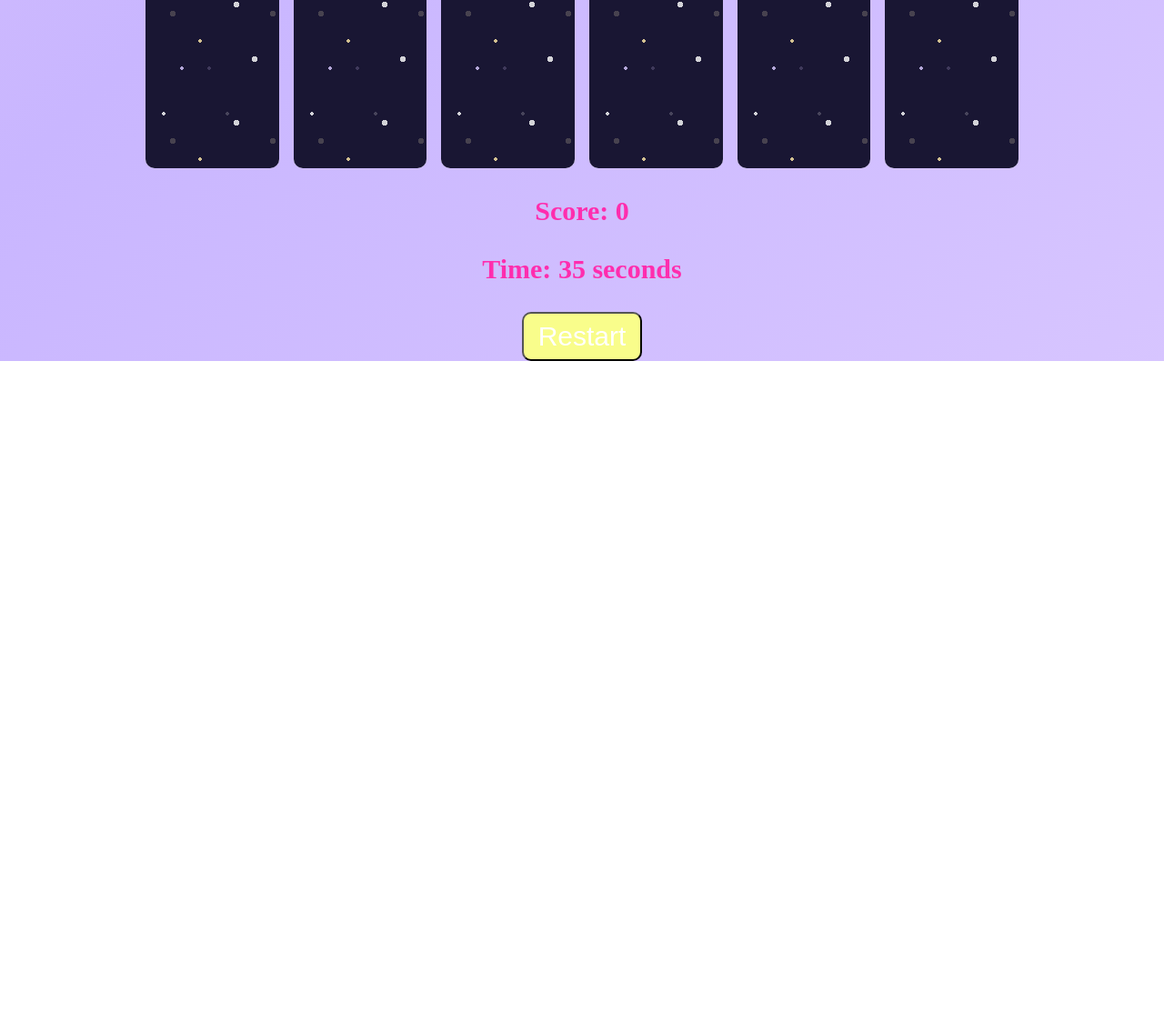
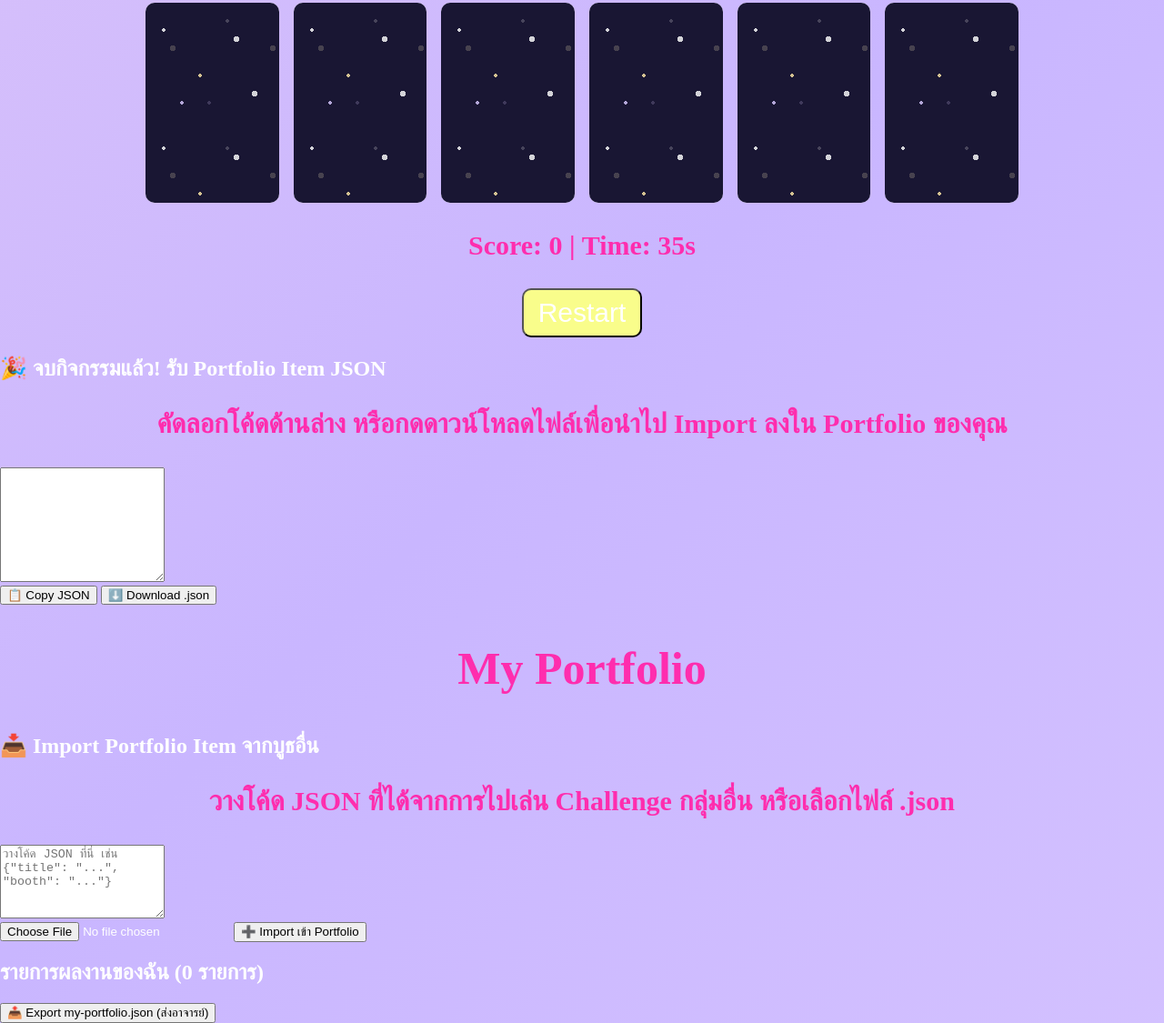
Before and after one commit to MueanfanNilrit/Challenge_for_CS100, a plain HTML site: page index.html in a window 1280 px wide. Shown: the part 632-1757 px from the top of the page at 91% size. Before the commit the page ends 1029 px from the top, so only its background shows below. Drawn offline with Linux system fonts and the light colour scheme.

Commit message:
Update index.html

```diff
--- a/index.html
+++ b/index.html
@@ -1,20 +1,67 @@
 <!DOCTYPE html>
-<html lang="en">
+<html lang="th">
 <head>
     <meta charset="UTF-8">
     <meta name="viewport" content="width=device-width, initial-scale=1.0">
-    <title>Memory Card Game</title>
+    <title>CS100 - Memory Card Challenge & Portfolio</title>
     <link rel="stylesheet" type="text/css" href="style.css">
     <link rel="icon" type="image/png" href="assets/favicon.png">
 </head>
 <body>
-    <h1>Memory Cards</h1>
-    <div class="grid-container"></div>
-    <p>Score: <span class="score"></span></p>
-    <p>Time: <span class="timer">35</span> seconds</p>
-    <div class="actions">
-        <button onclick="restart()">Restart</button>
-    </div>
+    <!-- แถบเมนูสลับหน้า -->
+    <nav class="navbar">
+        <button id="tab-challenge" class="nav-btn active" onclick="switchTab('challenge')">🎮 Challenge (บูธเรา)</button>
+        <button id="tab-portfolio" class="nav-btn" onclick="switchTab('portfolio')">📁 My Portfolio</button>
+    </nav>
+
+    <!-- ส่วนที่ 1: หน้าเกม Challenge (ของเดิม + กล่องส่งออก JSON) -->
+    <section id="section-challenge">
+        <h1>Memory Cards</h1>
+        <div class="grid-container"></div>
+        <p>Score: <span class="score">0</span> | Time: <span class="timer">35</span>s</p>
+        <div class="actions">
+            <button onclick="restart()">Restart</button>
+        </div>
+
+        <!-- กล่องส่งออก Portfolio Item JSON สำหรับเพื่อนที่มาเล่นบูธเรา (ซ่อนไว้จนกว่าจะเล่นจบ) -->
+        <div id="challenge-export-box" class="card-panel hidden">
+            <h2>🎉 จบกิจกรรมแล้ว! รับ Portfolio Item JSON</h2>
+            <p class="sub-text">คัดลอกโค้ดด้านล่าง หรือกดดาวน์โหลดไฟล์เพื่อนำไป Import ลงใน Portfolio ของคุณ</p>
+            <textarea id="generated-json-output" rows="8" readonly></textarea>
+            <div class="btn-group">
+                <button class="btn-primary" onclick="copyChallengeJSON()">📋 Copy JSON</button>
+                <button class="btn-secondary" onclick="downloadChallengeJSON()">⬇️ Download .json</button>
+            </div>
+        </div>
+    </section>
+
+    <!-- ส่วนที่ 2: หน้าจัดการ My Portfolio -->
+    <section id="section-portfolio" class="hidden">
+        <h1>My Portfolio</h1>
+
+        <!-- กล่อง Import JSON จากกลุ่มอื่น -->
+        <div class="card-panel">
+            <h2>📥 Import Portfolio Item จากบูธอื่น</h2>
+            <p class="sub-text">วางโค้ด JSON ที่ได้จากการไปเล่น Challenge กลุ่มอื่น หรือเลือกไฟล์ .json</p>
+            <textarea id="import-json-input" rows="5" placeholder='วางโค้ด JSON ที่นี่ เช่น {"title": "...", "booth": "..."}'></textarea>
+            <div class="btn-group">
+                <input type="file" id="import-file-input" accept=".json" onchange="handleFileUpload(event)">
+                <button class="btn-primary" onclick="importPortfolioItem()">➕ Import เข้า Portfolio</button>
+            </div>
+        </div>
+
+        <!-- กล่องแสดงรายการใน Portfolio และปุ่ม Export ไฟล์ส่งอาจารย์ -->
+        <div class="card-panel">
+            <div class="portfolio-header">
+                <h2>รายการผลงานของฉัน (<span id="portfolio-count">0</span> รายการ)</h2>
+                <button class="btn-success" onclick="exportFullPortfolio()">📤 Export my-portfolio.json (ส่งอาจารย์)</button>
+            </div>
+            <div id="portfolio-list" class="portfolio-list">
+                <!-- รายการจะถูกสร้างด้วย JavaScript -->
+            </div>
+        </div>
+    </section>
+
     <script src="index.js"></script>
 </body>
 </html>
```
